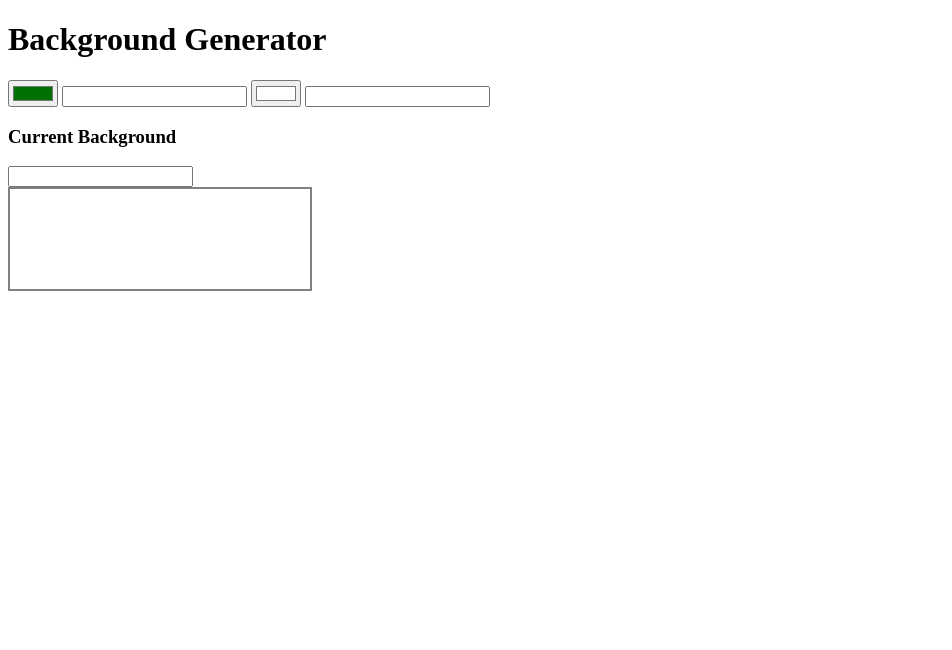
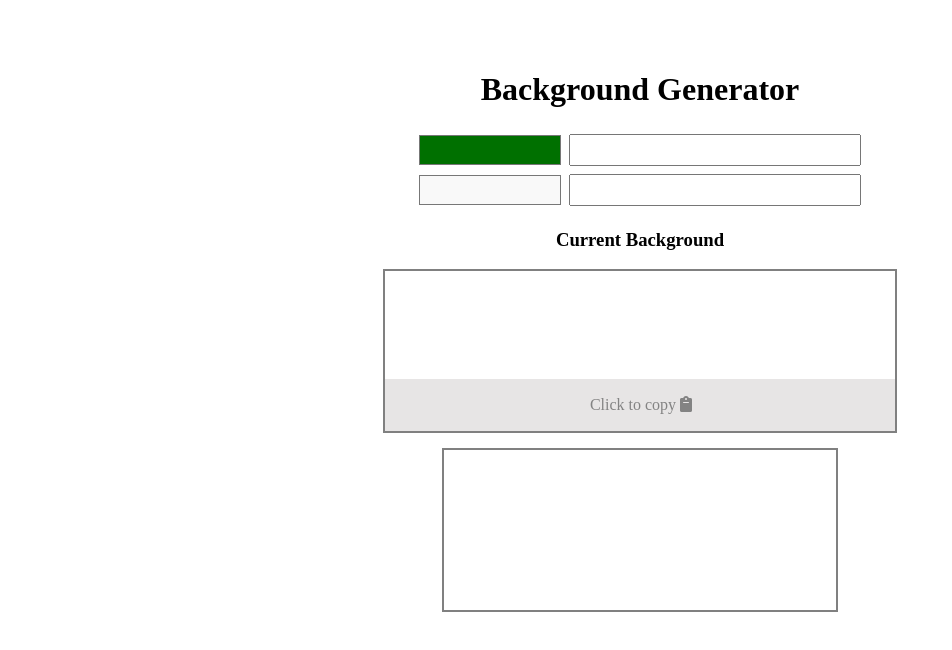
Before and after one commit to SaidFekih/BackgroundColorGenerator, a plain HTML site: page index.html in a window 1280 px wide. Shown: the whole page, without its empty margins (0-952 px from the left). Drawn offline with Linux system fonts and the light colour scheme.

Commit message:
added css

```diff
--- a/index.html
+++ b/index.html
@@ -1,22 +1,44 @@
 <!DOCTYPE html>
 <html lang="en">
+
 <head>
     <meta charset="UTF-8">
     <meta http-equiv="X-UA-Compatible" content="IE=edge">
     <meta name="viewport" content="width=device-width, initial-scale=1.0">
-    <title>Background Generator</title>
+    <link rel="stylesheet" href="style.css">
+    <link rel="stylesheet" href="https://cdnjs.cloudflare.com/ajax/libs/font-awesome/6.0.0/css/all.min.css" integrity="sha512-9usAa10IRO0HhonpyAIVpjrylPvoDwiPUiKdWk5t3PyolY1cOd4DSE0Ga+ri4AuTroPR5aQvXU9xC6qOPnzFeg==" crossorigin="anonymous" referrerpolicy="no-referrer" />    <title>Background Generator</title>
 </head>
 
-<body id="gradient" class="gradient">
-    <h1> Background Generator</h1>
-    <input type="color" name="color1" id="color1" value="#007000">
-    <input type="text" name="value" id="ValueColor1">
-    <input type="color" name="color2" id="color2" value="#ffffff">
-    <input type="text" name="value" id="ValueColor2">
-    <h3>Current Background</h3>
-    <input type="text" id="Cssprop">
-    <div class="resultColor" style="height: 100px; width: 300px; border: solid 2px gray;"></div>
+<body>
+    <div class="container">
+        <h1> Background Generator</h1>
+        <div class="colors">
+            <div class="color">
+                <input class="color-picker"  type="color" name="color1" id="color1" value="#007000">
+                <input class="color-Id" type="text" name="value" id="ValueColor1">
+            </div>
+            <div class="color">
+                <input class="color-picker" type="color" name="color2" id="color2" value="#f9f9f9">
+                <input class="color-Id" type="text" name="value" id="ValueColor2">
+            </div>
+        </div>
+        <h3>Current Background</h3>
+        <div class="container-css-prop" onclick="copyToClickBoard()">
+            <div>
+                <input type="text" id="Cssprop">
+            </div>
+            <div class="click-option">
+                <p>Click to copy  <i class="fa-solid fa-clipboard"></i></p>
+            </div>
+
+        </div>
+
+
+        <div class="resultColor"></div>
+    </div>
+
 </body>
+
 </html>
 <script>
     let color1 = document.querySelector('#color1');
@@ -27,22 +49,28 @@
     let resultColor = document.querySelector('.resultColor');
     let cssprop = document.querySelector('#Cssprop');
 
-    color1.addEventListener('input',generateColor);
-    color2.addEventListener('input',generateColor);
+    color1.addEventListener('input', generateColor);
+    color2.addEventListener('input', generateColor);
 
-    function generateColor (){
-       //console.log( "from func" + color1.value);
+    function generateColor() {
+        //console.log( "from func" + color1.value);
         //console.log(resultColor);
-        color1ActualValue1.value =  color1.value;
-        color1ActualValue2.value =  color2.value;
-        setBGCorlo(color1ActualValue1.value ,color1ActualValue2.value )
+        color1ActualValue1.value = color1.value;
+        color1ActualValue2.value = color2.value;
+        setBGCorlo(color1ActualValue1.value, color1ActualValue2.value)
     }
-    function setBGCorlo(col1, col2){
+    function setBGCorlo(col1, col2) {
         //console.log('btn mriguel' + color2.value)
         let gradientColor = `linear-gradient(to right, ${col1} ,${col2})`;
         console.log(gradientColor);
         resultColor.style.backgroundImage = gradientColor;
-        cssprop.value = " background-Image:"+gradientColor;
+        cssprop.value = " background-Image:" + gradientColor;
         //resultColor.style.backgroundColor = color1.value;
     }
+
+    function copyToClickBoard(){
+    var content =document.querySelector('#Cssprop').value;
+    navigator.clipboard.writeText(content)
+    }
+
 </script>
--- /dev/null
+++ b/style.css
@@ -0,0 +1,73 @@
+body{
+    margin: 0;
+    padding: 0;
+    box-sizing: border-box;
+}
+.container{
+    margin: 50px auto;
+
+    max-width: 50em;
+    display: flex;
+    flex-direction: column;
+    align-items: center;
+    justify-content: space-between;
+}
+.colors{
+    display: flex;
+    flex-direction: column;
+}
+.color{
+    display: flex;
+    flex-direction: row;
+    flex-wrap: wrap;
+}
+.color-picker{
+    -webkit-appearance: none;
+    background-color: transparent;
+    border: 0px;
+    height: 40px;
+    width: 150px;
+    cursor: pointer;
+}
+.color-Id{
+    margin: 4px;
+    padding: 0;
+    font-size: 1.4em;
+    text-align: center;
+    min-width: 6em;
+}
+.container-css-prop{
+    position: relative;
+    display:block ;
+    min-width: 24.5em;
+    min-height: 10em;
+    border: solid 2px gray;
+    overflow: hidden;
+    margin-bottom: 15px;
+}
+#Cssprop{
+    border: 0;
+    margin: 10px;
+    padding: 5px;
+    font-size: 1em;
+    text-align: center;
+    min-width: 30em;
+    overflow-wrap: break-word;
+
+}
+.resultColor{
+    min-width: 24.5em;
+    min-height: 10em;
+    border: solid 2px gray;
+
+}
+.click-option{
+    box-sizing: content-box;
+   position: absolute;
+   padding: 1px;
+   color: rgb(131, 131, 131);
+   background-color: rgb(231, 229, 229);
+   text-align: center;
+   bottom: 0;
+   width:100%;
+}
```
